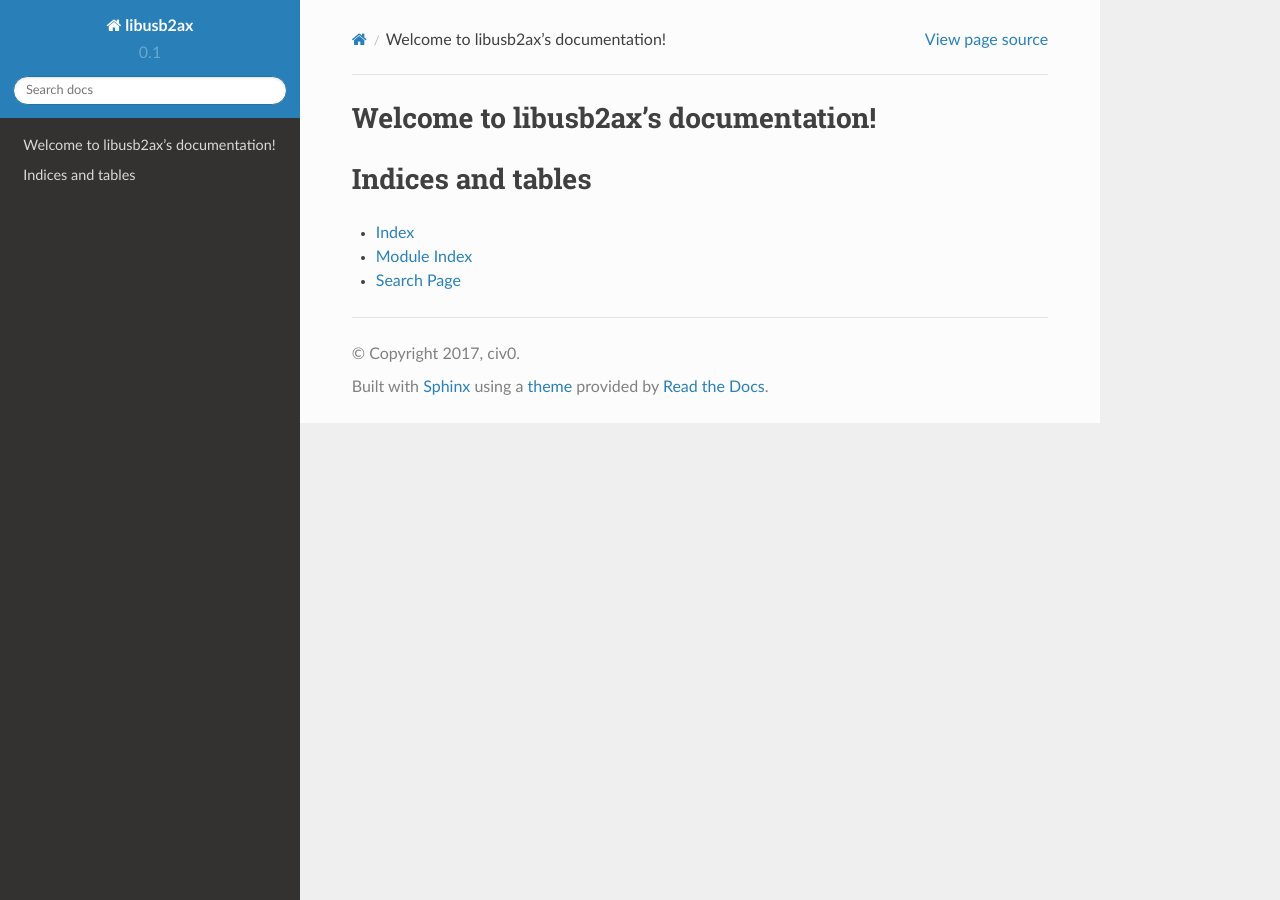
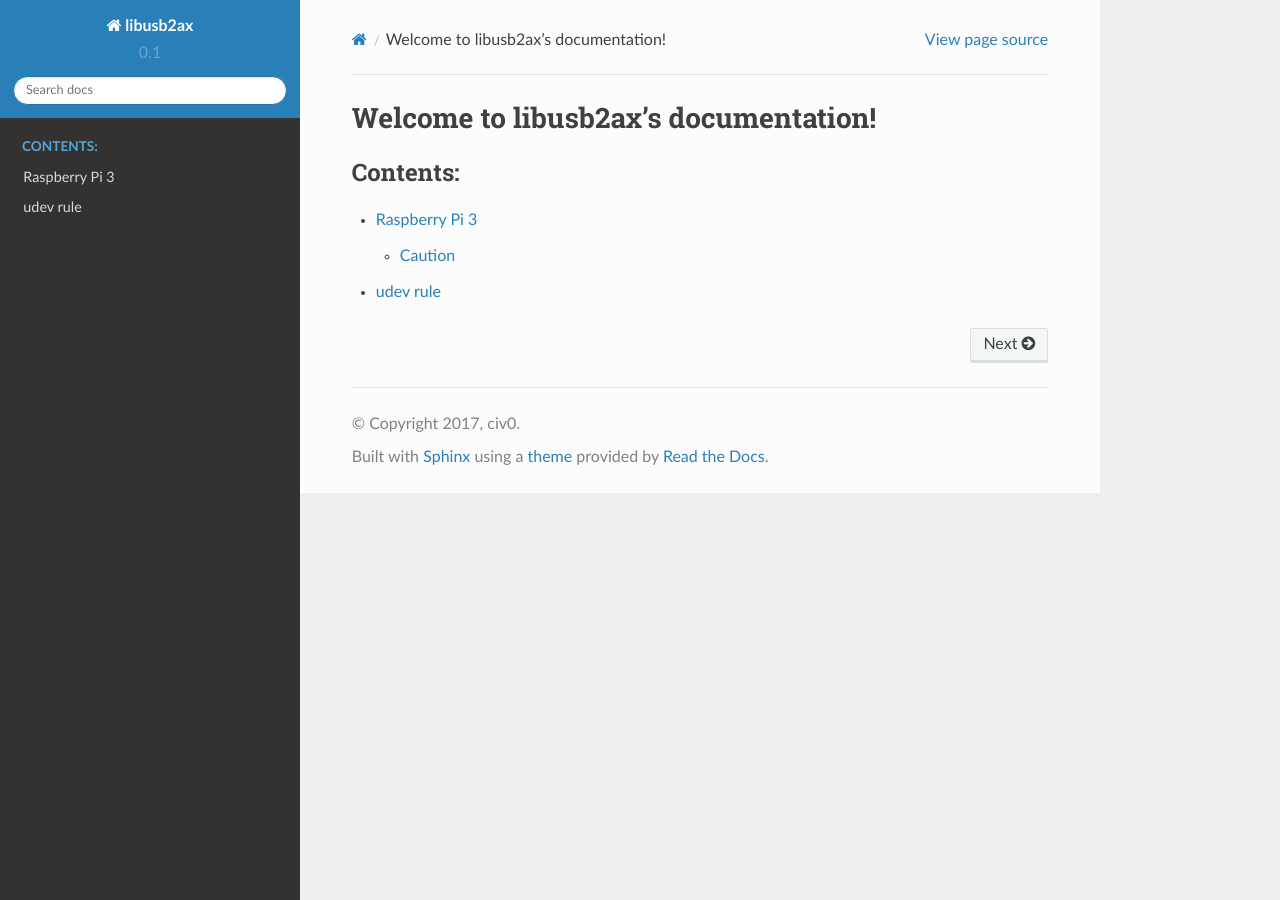
Before and after one commit to civ0/libusb2ax, a Sphinx documentation site: the page built from docs/index.rst, in a window 1280 px wide. Built offline with Sphinx 7.4.7 and the Read the Docs theme 2.0.0, drawn with Linux system fonts in a browser that asks for light colours.

Commit message:
add docs for pi3 and udev

```diff
--- a/docs/index.rst
+++ b/docs/index.rst
@@ -10,11 +10,5 @@ Welcome to libusb2ax's documentation!
    :maxdepth: 2
    :caption: Contents:
 
-
-
-Indices and tables
-==================
-
-* :ref:`genindex`
-* :ref:`modindex`
-* :ref:`search`
+   hardware/pi3
+   udev_rule
```
Also changed, not shown: docs/hardware/pi3.rst (added, +26 -0 lines), docs/udev_rule.rst (added, +13 -0 lines).
